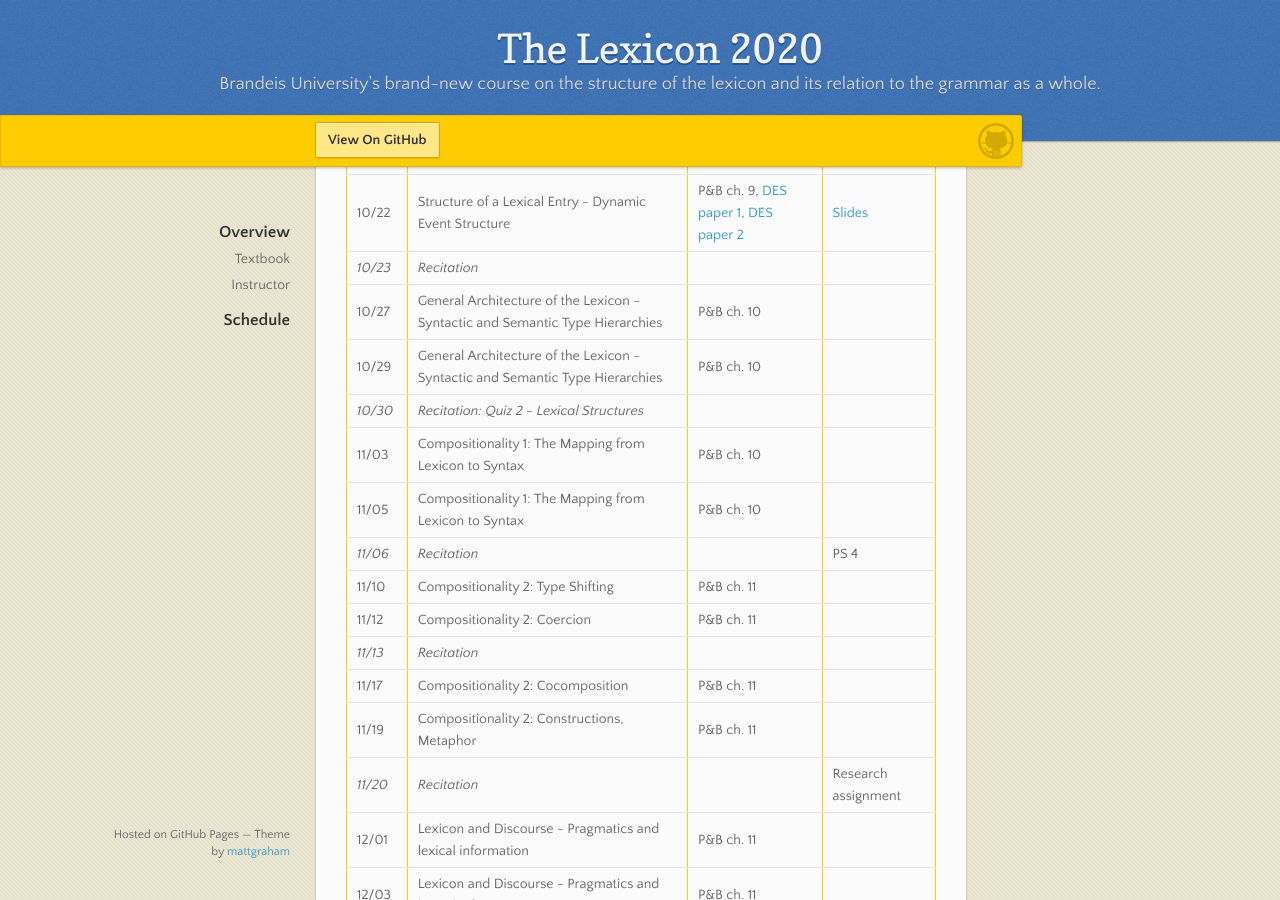
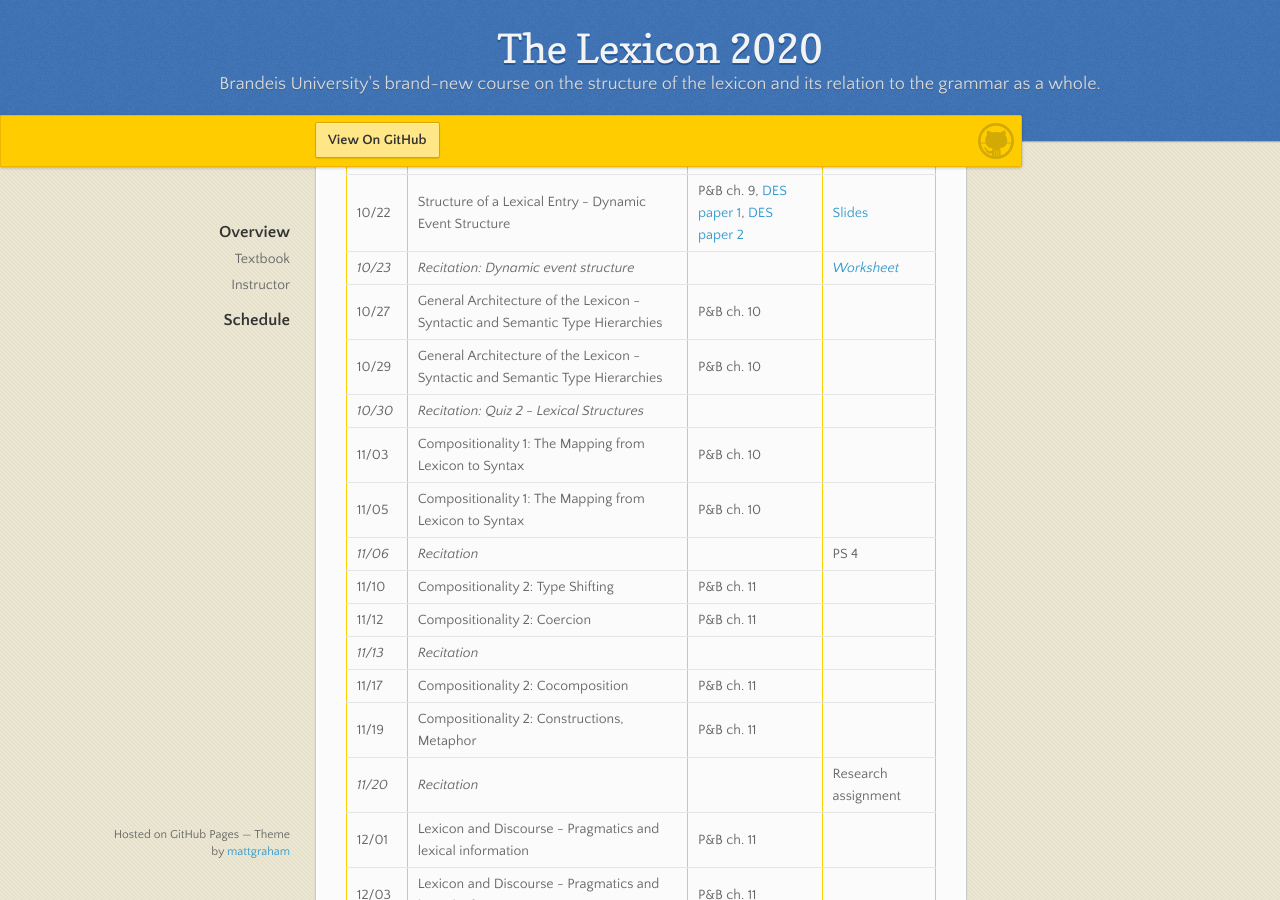
Before and after one commit to the-lexicon-2020/the-lexicon-2020.github.io, a Jekyll site: the page built from _pages/index.markdown, in a window 1280 px wide and 900 px high, scrolled down 1968 px. Built offline with Jekyll 4.4.1, drawn with Linux system fonts in a browser that asks for light colours; our own code applies the rules of GitHub Pages for plain Markdown files.

Commit message:
update schedule 10/23

```diff
--- a/_pages/index.markdown
+++ b/_pages/index.markdown
@@ -52,7 +52,7 @@ Professor [James Pustejovsky](mailto:jamesp@brandeis.edu)
 *10/16* | *Recitation: Lexical structure* | | *[Worksheet](https://docs.google.com/document/d/1cx93Tzv0S4uXHlAsYl7dKEOChMGanwpgu1NuvjbZH9Y/edit), [PS3](https://docs.google.com/document/d/1kzQ6gSph9wdgqmopF4dcl16JFxbMVzBOEHhGE6wGMpY/edit?usp=sharing)*
 10/20 | Structure of a Lexical Entry - Qualia Structure (3rd part) | P&B ch. 7, QS paper |
 10/22 | Structure of a Lexical Entry - Dynamic Event Structure | P&B ch. 9, [DES paper 1](https://brandeis.box.com/s/aamtq407oqa6t5tigd1cvvuhr0w8g87m), [DES paper 2](https://www.aclweb.org/anthology/W13-5401/) | [Slides](https://brandeis.box.com/s/sudcbnxi55rwdko6u67ddnl9l2hvr86w)
-*10/23* | *Recitation* | |
+*10/23* | *Recitation: Dynamic event structure* | | *[Worksheet](https://docs.google.com/document/d/1aNJ8DfiC7BE0s-oLoS6EhgG1RC27l41BM_mii2DWqXI/edit?usp=sharing)*
 10/27 | General Architecture of the Lexicon - Syntactic and Semantic Type Hierarchies | P&B ch. 10 |
 10/29 | General Architecture of the Lexicon - Syntactic and Semantic Type Hierarchies | P&B ch. 10 |
 *10/30* | *Recitation: Quiz 2 - Lexical Structures* | |
```
